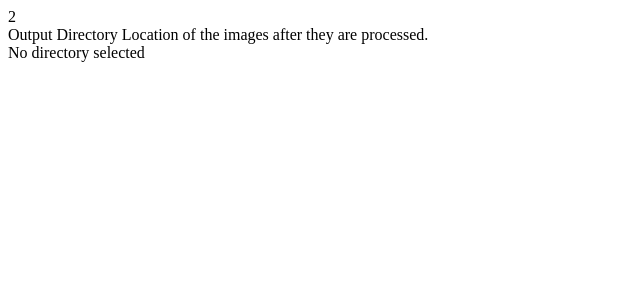
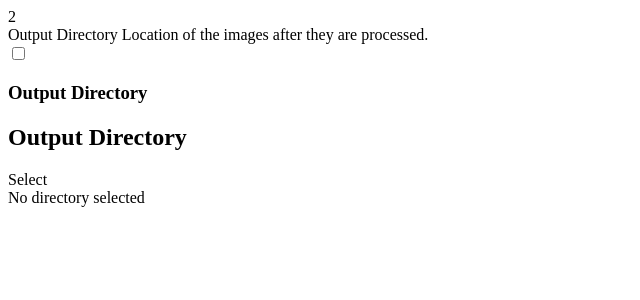
Before and after one commit to DigitalSlideArchive/ImageDePHI, a Python web app: template imagedephi/templates/SidebarOutputStep.html.j2 in a window 1280 px wide. Shown: the top 300 px of the page, without its empty margins (0-640 px from the left). Run offline with Jinja, Linux system fonts and the light colour scheme; the template is opened without the code that fills it, so the values that code supplies are empty.

Commit message:
Add third step and directory selector

```diff
--- a/imagedephi/gui.py
+++ b/imagedephi/gui.py
@@ -117,7 +117,7 @@ def select_directory(
         return "image/?" + urllib.parse.urlencode(params, safe="")
 
     return templates.TemplateResponse(
-        "DirectorySelector.html.j2",
+        "HomePage.html.j2",
         {
             "request": request,
             "input_directory_data": DirectoryData(input_directory),
--- a/imagedephi/templates/SidebarOutputStep.html.j2
+++ b/imagedephi/templates/SidebarOutputStep.html.j2
@@ -8,3 +8,20 @@ Output Directory
 {% block step_help_text %}
 Location of the images after they are processed.
 {% endblock step_help_text %}
+{% block test %}
+<label for="output-modal" class="btn btn-sm btn-ghost bg-secondaryContent btn-square" x-on:click="open = ! open">
+
+  <i class="ri-folder-open-fill text-secondary text-lg"></i>
+</label>
+<input type="checkbox" id="output-modal" class="modal-toggle" />
+{% endblock test %}
+{% block directory %}
+Output Directory
+<p>{% include "OutputSelectorWidget.html.j2" %}</p>
+<div class="modal-action">
+  <label for="output-modal" class="btn">Select</label>
+</div>
+{% endblock directory %}
+{% block selected_path %}
+<div class="text-center text-gray-500 text-[14px] font-normal">No directory selected</div>
+{% endblock selected_path %}
--- a/imagedephi/templates/SidebarSteps.html.j2
+++ b/imagedephi/templates/SidebarSteps.html.j2
@@ -18,16 +18,20 @@
         </span>
       </div>
     </div>
-    <div class="btn btn-sm btn-ghost bg-secondaryContent btn-square">
-      {# TODO make optional for third step #}
-      {# TODO open to directory selector modal #}
-      <i class="ri-folder-open-fill text-secondary text-lg"></i>
+    {% block test %}
+    {% endblock test %}
+    {# TODO figure out how to keep modal open until user clicks select #}
+    <div class="modal">
+      <div class="modal-box w-11/12 max-w-5xl">
+        <h3 class="font-bold text-lg">
+          {% block directory %}
+          {% endblock directory %}</h3>
+      </div>
     </div>
   </div>
   <div
     class="self-stretch h-[74px] px-5 pt-6 pb-10 bg-white border-b border-neutral-200 flex-col justify-start items-center flex">
-    {# TODO make optional for third step #}
-    {# TODO Replace with path when chosen or just directory/file name? #}
-    <div class="text-center text-gray-500 text-[14px] font-normal">No directory selected</div>
+    {% block selected_path %}
+    {% endblock selected_path %}
   </div>
 </div>
```
Also changed, not shown: imagedephi/templates/HomePage.html.j2 (+10 -2 lines), imagedephi/templates/SidebarInputStep.html.j2 (+16 -0 lines), imagedephi/templates/SidebarRulesetStep.html.j2 (added, +10 -0 lines).
